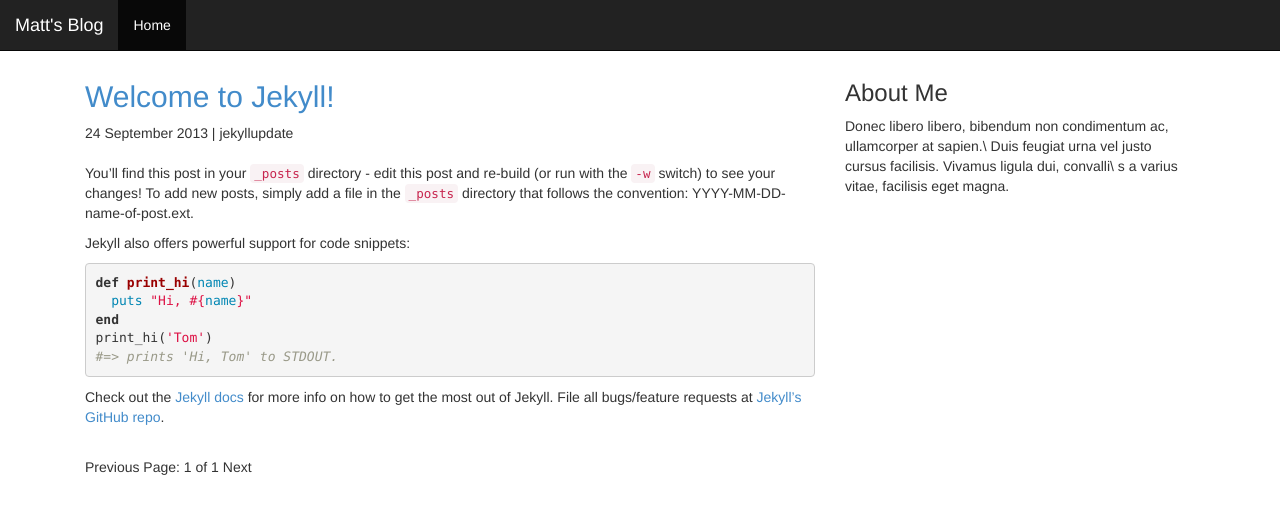
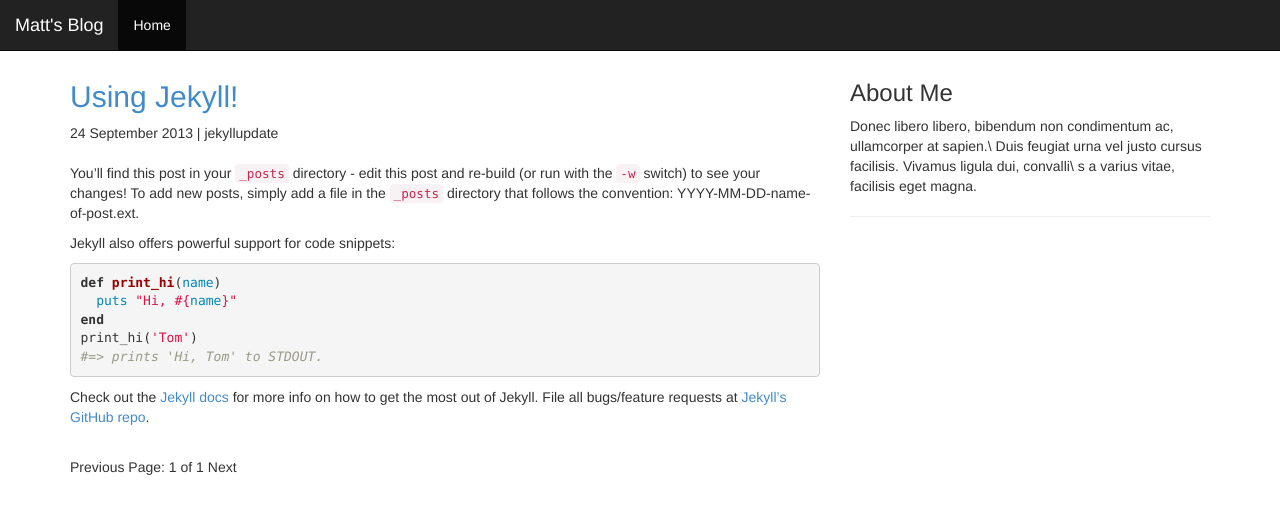
Before and after one commit to mhowell/mhowell.github.io, a Jekyll site: the page built from index.html, in a window 1280 px wide. Shown: the top 514 px of the page. Built offline with Jekyll 4.4.1, drawn with Linux system fonts in a browser that asks for light colours; Markdown is read by kramdown in place of the engine named in the settings; the list of posts is cut into pages by our own code.

Commit message:
Updates to layout, added Google Analytics

```diff
--- a/_includes/sidebar.html
+++ b/_includes/sidebar.html
@@ -1,5 +1,12 @@
+<section>
+
 <h3>About Me</h3>
 
 <p>Donec libero libero, bibendum non condimentum ac, ullamcorper at sapien.\
  Duis feugiat urna vel justo cursus facilisis. Vivamus ligula dui, convalli\
 s a varius vitae, facilisis eget magna.</p>
+
+<hr>
+<a class="social" target="_blank" href="http://www.linkedin.com/pub/matthew-howell/13/746/743"><i class="icomoon icomoon-linkedin"></i></a>
+<a class="social" target="_blank" href="http://github.com/mhowell"><i class="icomoon icomoon-github"></i></a>
+</section>
--- a/_layouts/default.html
+++ b/_layouts/default.html
@@ -25,7 +25,7 @@
 
 <div class="container">
 
-    <div class="row-fluid">
+    <div class="row">
         <div class="col-md-8">
             {{ content }}
         </div>
--- a/_posts/2013-09-24-welcome-to-jekyll.markdown
+++ b/_posts/2013-09-24-welcome-to-jekyll.markdown
@@ -1,6 +1,6 @@
 ---
 layout: post
-title:  "Welcome to Jekyll!"
+title:  "Using Jekyll!"
 date:   2013-09-24 21:20:57
 categories: jekyll update
 ---
--- a/index.html
+++ b/index.html
@@ -10,7 +10,8 @@
             <aside>
                 <span class="date">{{ post.date | date_to_long_string }}</span> | <span>{{ post.categories }}</span>
             </aside>
-		<br />
+            <br/>
+
             <div class="content">
                 {{ post.content }}
             </div>
```
Also changed, not shown: other parts of _layouts/default.html (+13 -0 lines). Lines whose indentation alone changed are shown as unchanged.
